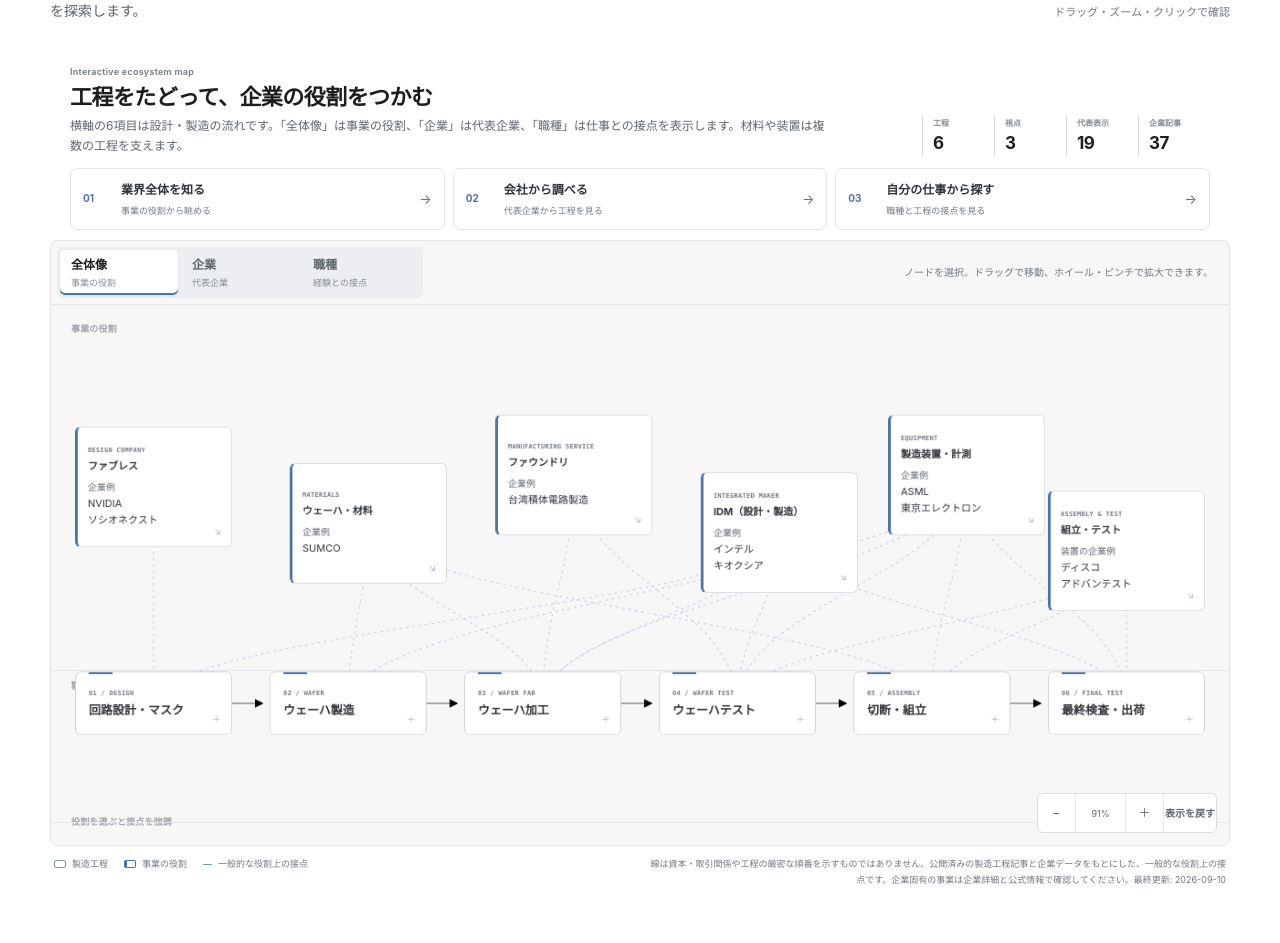
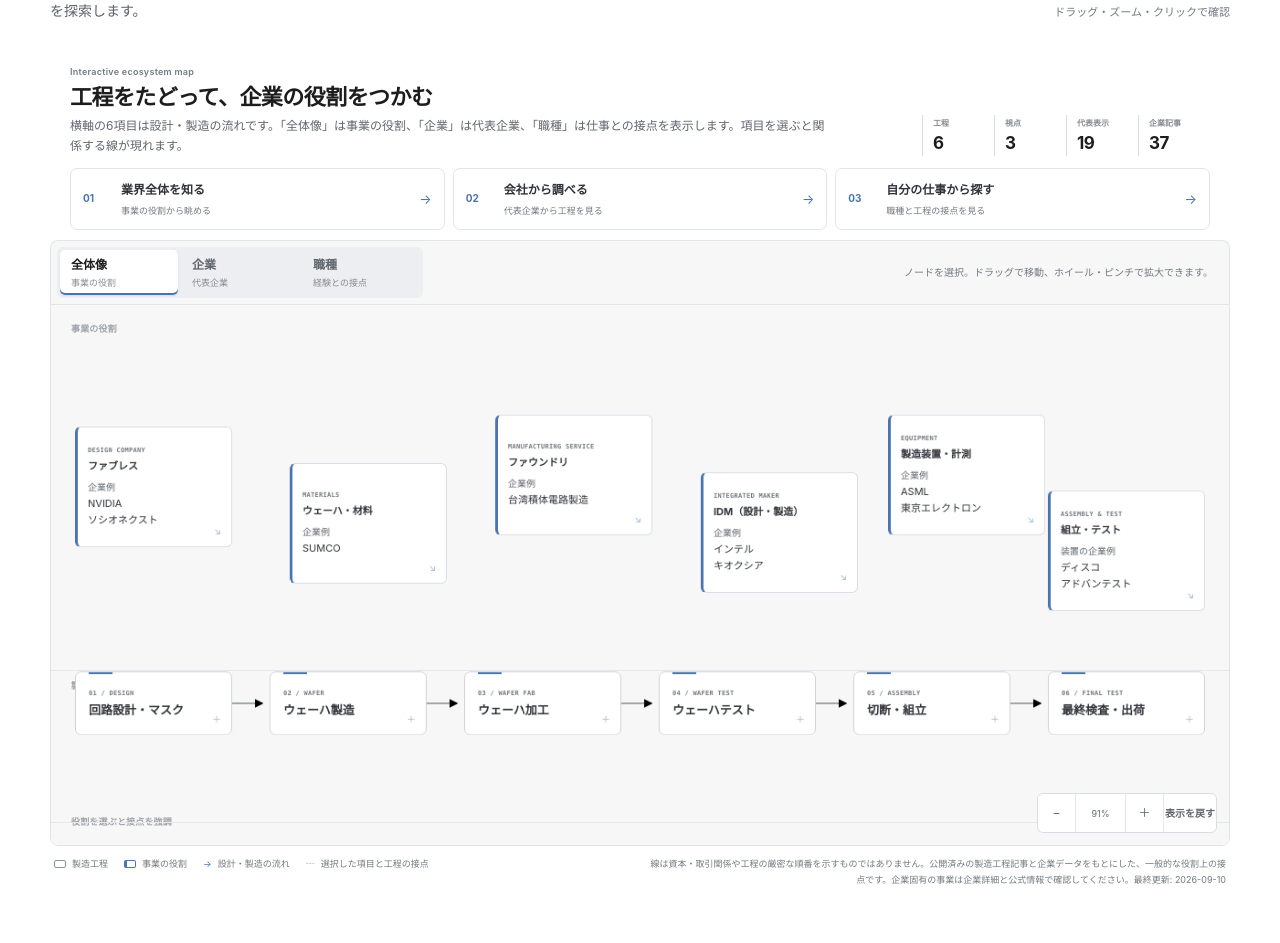
Before and after one commit to ryo0905-eng/manufacturing-compass, a Next.js app: page /industry-map in a window 1280 px wide. Shown: the part 189-1132 px from the top of the page. Built offline with nearby package versions, Linux system fonts and the light colour scheme.

Commit message:
fix: 業界地図の関係線を選択対象に絞って表示

```diff
--- a/src/components/IndustryMapExplorer.tsx
+++ b/src/components/IndustryMapExplorer.tsx
@@ -22,7 +22,7 @@ type ExplorerMode = "overview" | "companies" | "careers";
 type ExplorerView = "map" | "list";
 
 function trackIndustryMapEvent(eventName: `industry_map_${string}`, properties: Parameters<typeof trackEvent>[1]) {
-  trackEvent(eventName, { ...properties, source_page: "/industry-map", ui_version: "search-help-v6" });
+  trackEvent(eventName, { ...properties, source_page: "/industry-map", ui_version: "focused-lines-v7" });
 }
 
 type CompanySummary = {
@@ -471,13 +471,14 @@ export function IndustryMapExplorer({ companies, totalCompanyCount }: IndustryMa
     if (!selectedKey) {
       return "";
     }
-    return fromKey === selectedKey || toKey === selectedKey ? "is-active" : "is-muted";
+    return fromKey === selectedKey || toKey === selectedKey ? "is-active" : "";
   }
 
   function renderAssociationEdges(
     items: Array<IndustryMapGroup | IndustryMapCompany | IndustryMapCareer>,
     type: "group" | "company" | "career",
   ) {
+    if (!selectedKey) return [];
     return items.flatMap((item) => {
       const id = "companyId" in item ? item.companyId : item.id;
       const fromKey = nodeKey(type, id);
@@ -487,6 +488,7 @@ export function IndustryMapExplorer({ companies, totalCompanyCount }: IndustryMa
           return null;
         }
         const toKey = nodeKey("process", processId);
+        if (fromKey !== selectedKey && toKey !== selectedKey) return null;
         return (
           <path
             className={edgeClass(fromKey, toKey)}
@@ -504,7 +506,7 @@ export function IndustryMapExplorer({ companies, totalCompanyCount }: IndustryMa
         <div>
           <p className="section-label">Interactive ecosystem map</p>
           <h2 id="industry-explorer-title">工程をたどって、企業の役割をつかむ</h2>
-          <p>横軸の6項目は設計・製造の流れです。「全体像」は事業の役割、「企業」は代表企業、「職種」は仕事との接点を表示します。材料や装置は複数の工程を支えます。</p>
+          <p>横軸の6項目は設計・製造の流れです。「全体像」は事業の役割、「企業」は代表企業、「職種」は仕事との接点を表示します。項目を選ぶと関係する線が現れます。</p>
         </div>
         <dl aria-label="地図の収録内容">
           <div><dt>工程</dt><dd>6</dd></div>
@@ -775,7 +777,8 @@ export function IndustryMapExplorer({ companies, totalCompanyCount }: IndustryMa
         <ul aria-label="地図の凡例">
           <li><i className="is-process" />製造工程</li>
           <li><i className="is-relation" />{mode === "overview" ? "事業の役割" : mode === "companies" ? "代表企業" : "関連職種"}</li>
-          <li><span aria-hidden="true">—</span>一般的な役割上の接点</li>
+          <li><span aria-hidden="true">→</span>設計・製造の流れ</li>
+          <li><span aria-hidden="true">┄</span>選択した項目と工程の接点</li>
         </ul>
         <p>線は資本・取引関係や工程の厳密な順番を示すものではありません。{industryMapMetadata.basis}です。企業固有の事業は企業詳細と公式情報で確認してください。最終更新: {industryMapMetadata.lastUpdated}</p>
       </footer>
```
Also changed, not shown: 2 other files (tests, documents, lock files or other folders).
